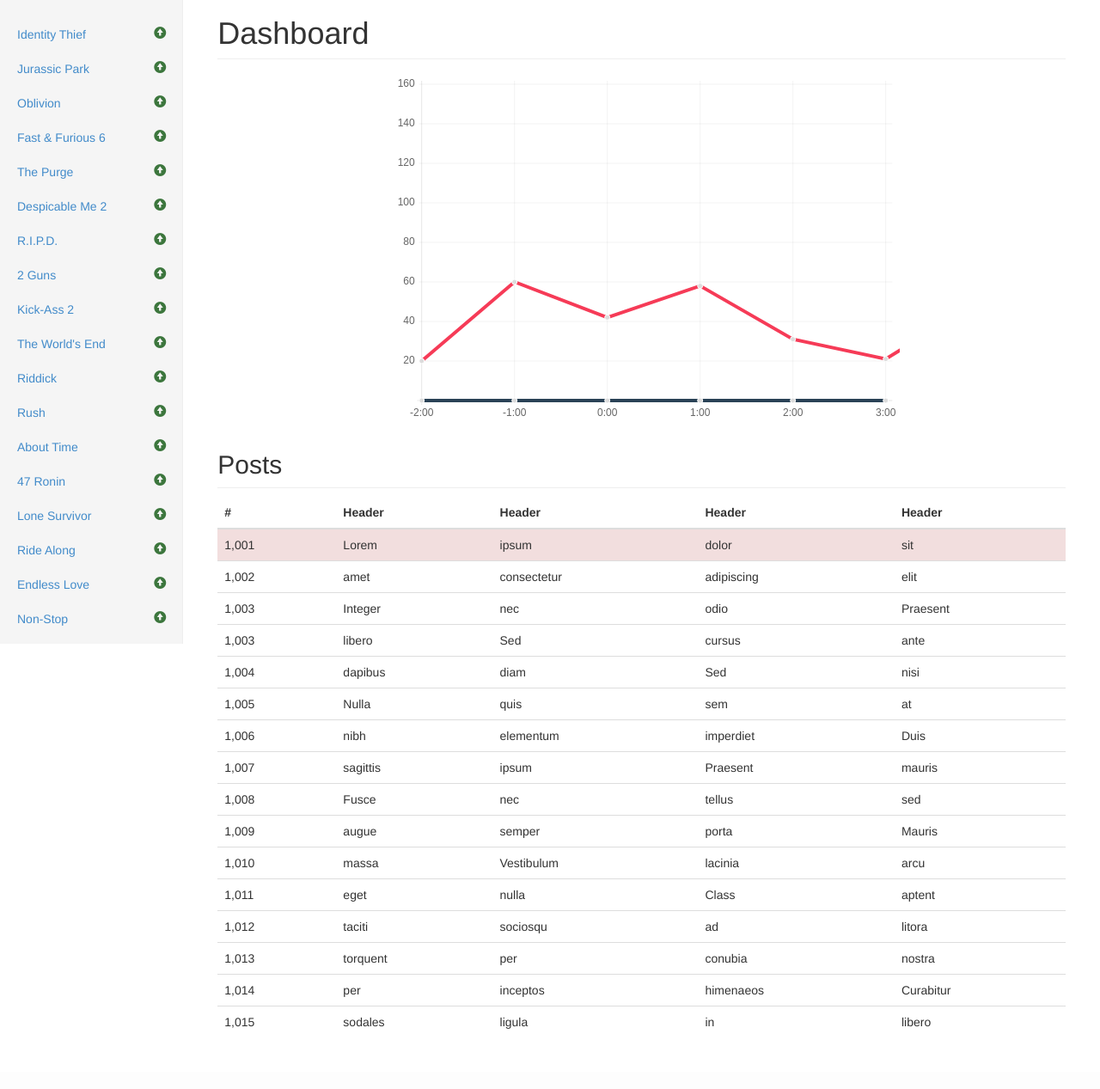
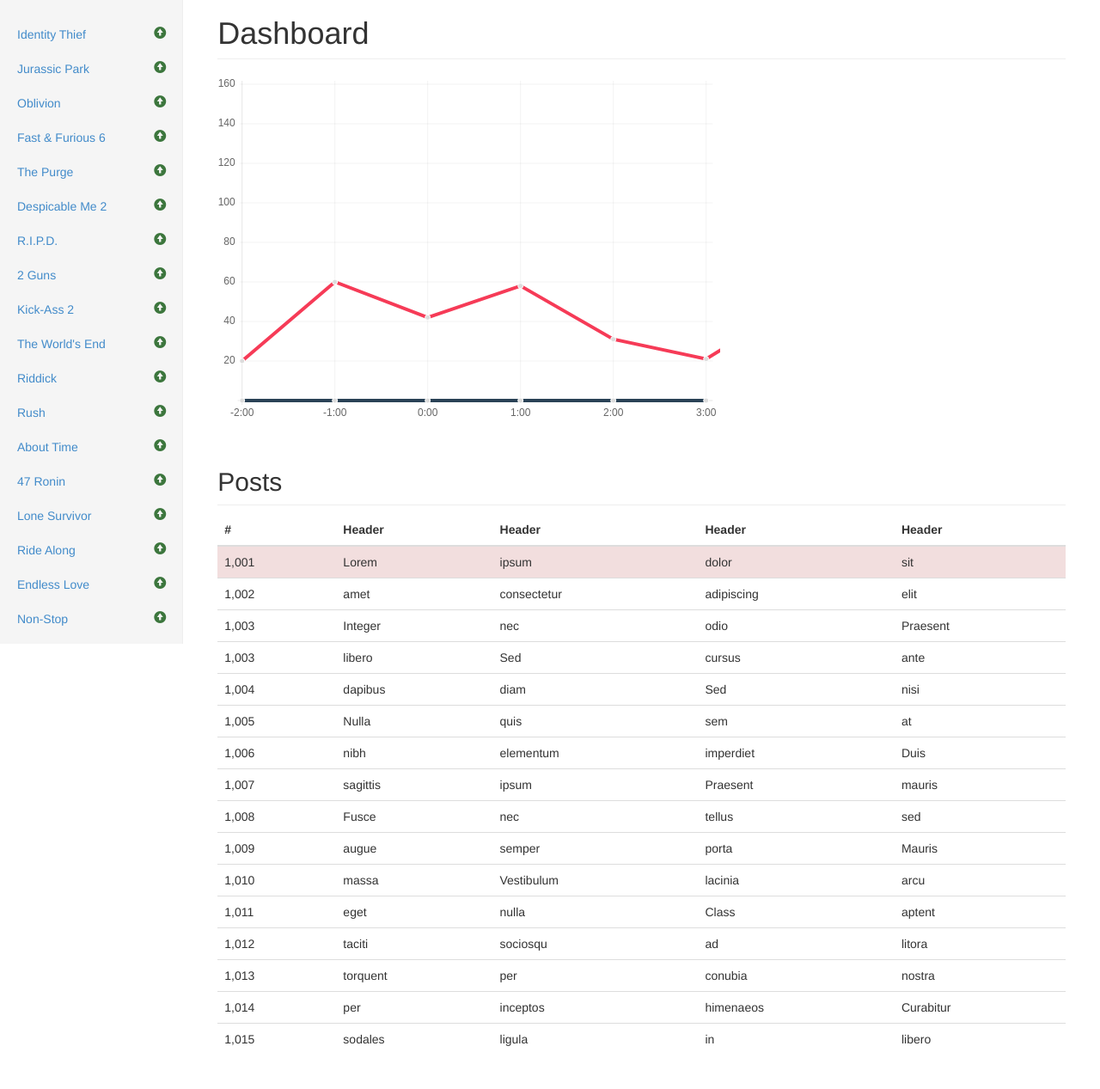
Before and after one commit to jarrydlee/SocialMoveTracker, a Django app: page / in a window 1280 px wide. Shown: the part 51-1318 px from the top of the page at 86% size. Before the commit the page ends 1248 px from the top, so only its background shows below. Run offline with Django 3.2, Linux system fonts and the light colour scheme; data that the repository does not hold is empty; some libraries are stand-ins or nearby versions.

Commit message:
Template change

```diff
--- a/templates/index.html
+++ b/templates/index.html
@@ -56,9 +56,19 @@
         <div class="col-sm-9 col-sm-offset-3 col-md-10 col-md-offset-2 main">
           <h1 class="page-header">Dashboard</h1>
 
-          <div class="row placeholders">
-            <canvas id="hourlyChart" width="600" height="400"></canvas>
+          <div class="row">
+            <div class="col-sm-6">
+                <div class="row placeholders">
+                  <canvas id="hourlyChart" width="600" height="400"></canvas>
+                </div>
+            </div>
+
+            <div class="col-sm-6">
+
+            </div>
           </div>
+
+
 
           <h2 class="sub-header">Posts</h2>
           <div class="table-responsive">
```
